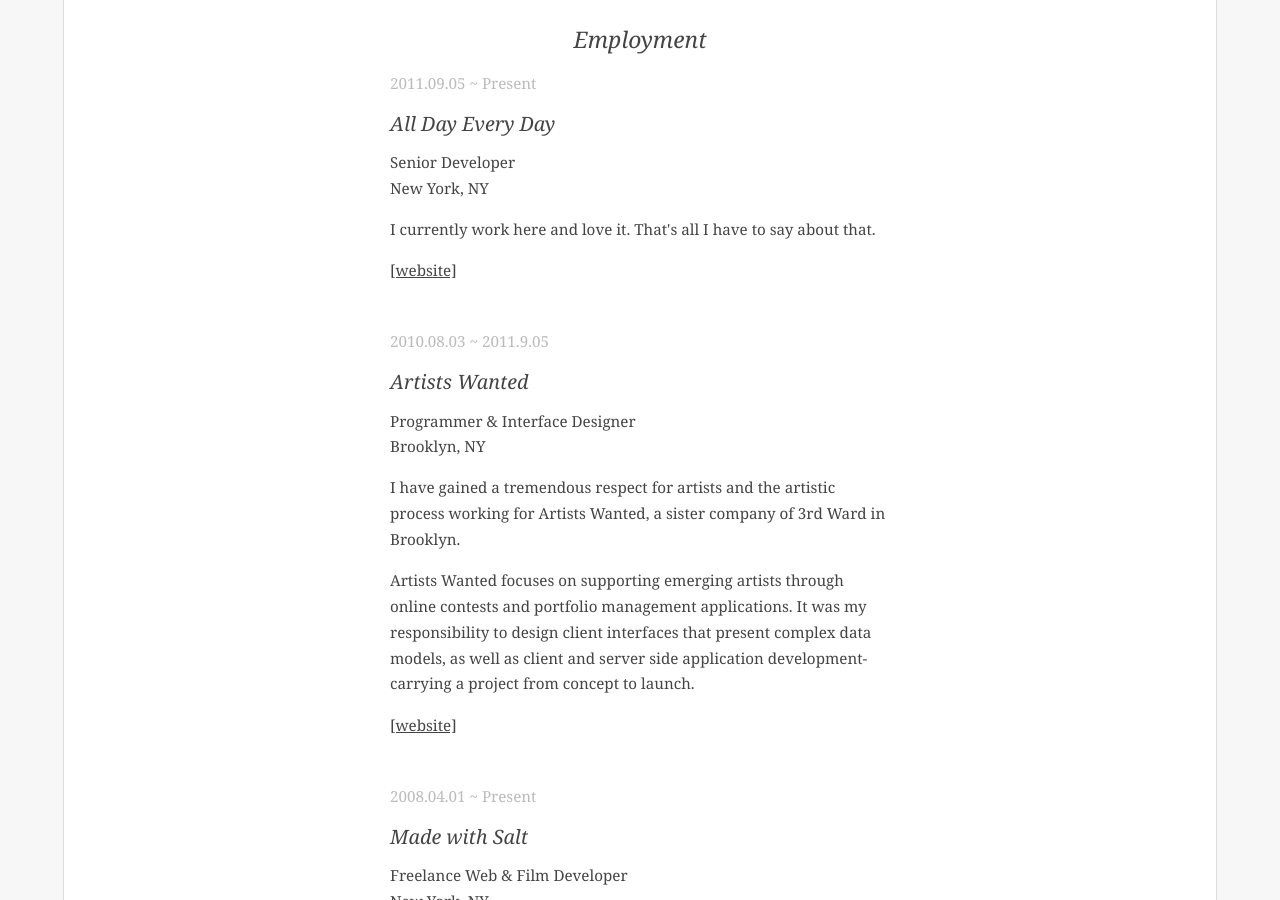
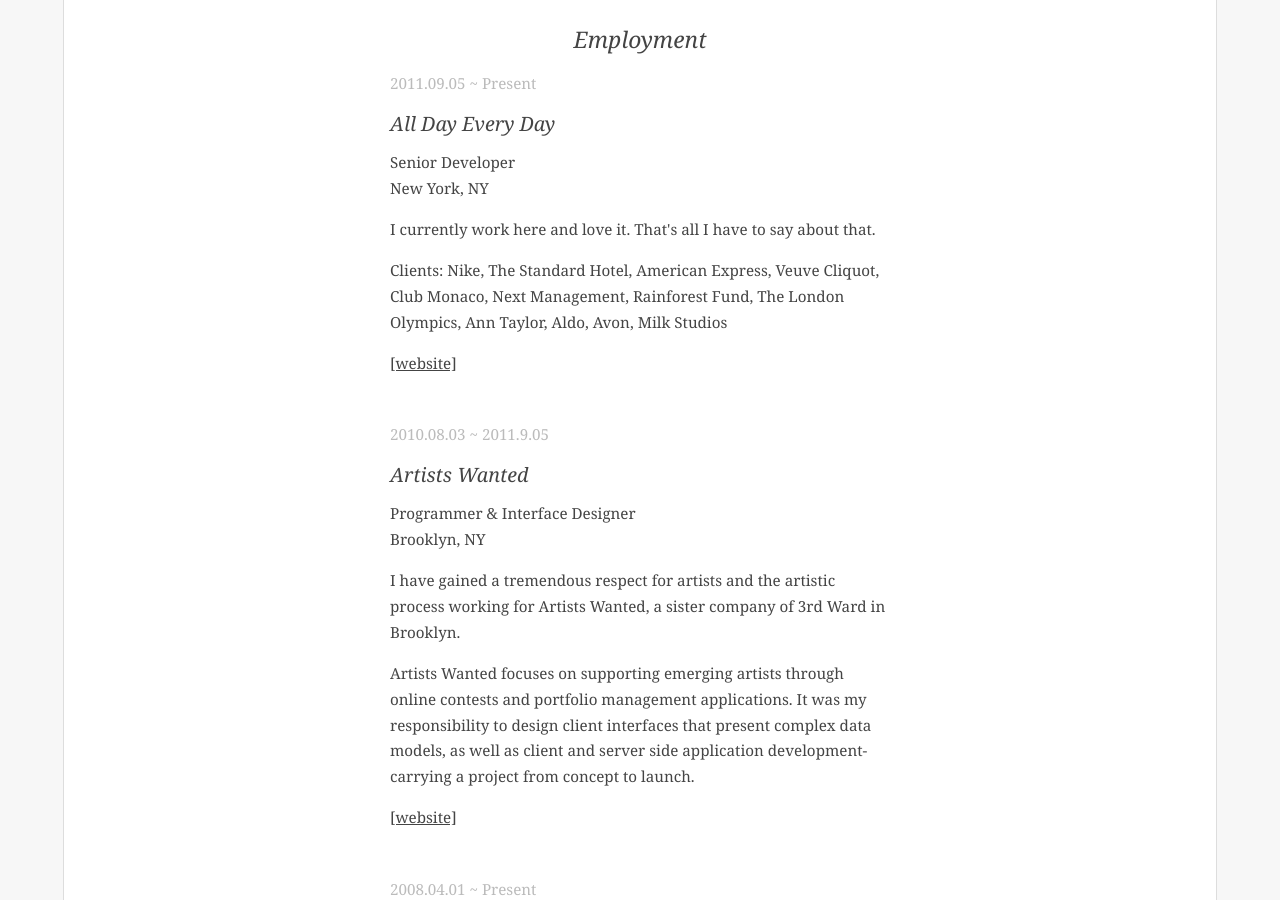
Before and after one commit to richardcalahan/richardcalahan.com, a Jekyll site: the page built from info/index.html, in a window 1280 px wide and 900 px high, scrolled down 538 px. Built offline with Jekyll 4.4.1, drawn with Linux system fonts in a browser that asks for light colours; nearby versions of some CDN libraries.

Commit message:
client for ADED

```diff
--- a/info/index.html
+++ b/info/index.html
@@ -27,8 +27,11 @@
       </div>
       <div class='description'>
         <p>I currently work here and love it. That's all I have to say about that.</p>
-        <p><a href="http://www.alldayeveryday.com" target="_blank">[website]</a></p>
       </div>
+      <div class='extra'>
+        <p>Clients: Nike, The Standard Hotel, American Express, Veuve Cliquot, Club Monaco, Next Management, Rainforest Fund, The London Olympics, Ann Taylor, Aldo, Avon, Milk Studios</p>
+      </div>
+      <p><a href="http://www.alldayeveryday.com" target="_blank">[website]</a></p>
     </article>
 
     <article class='employer'>
```
